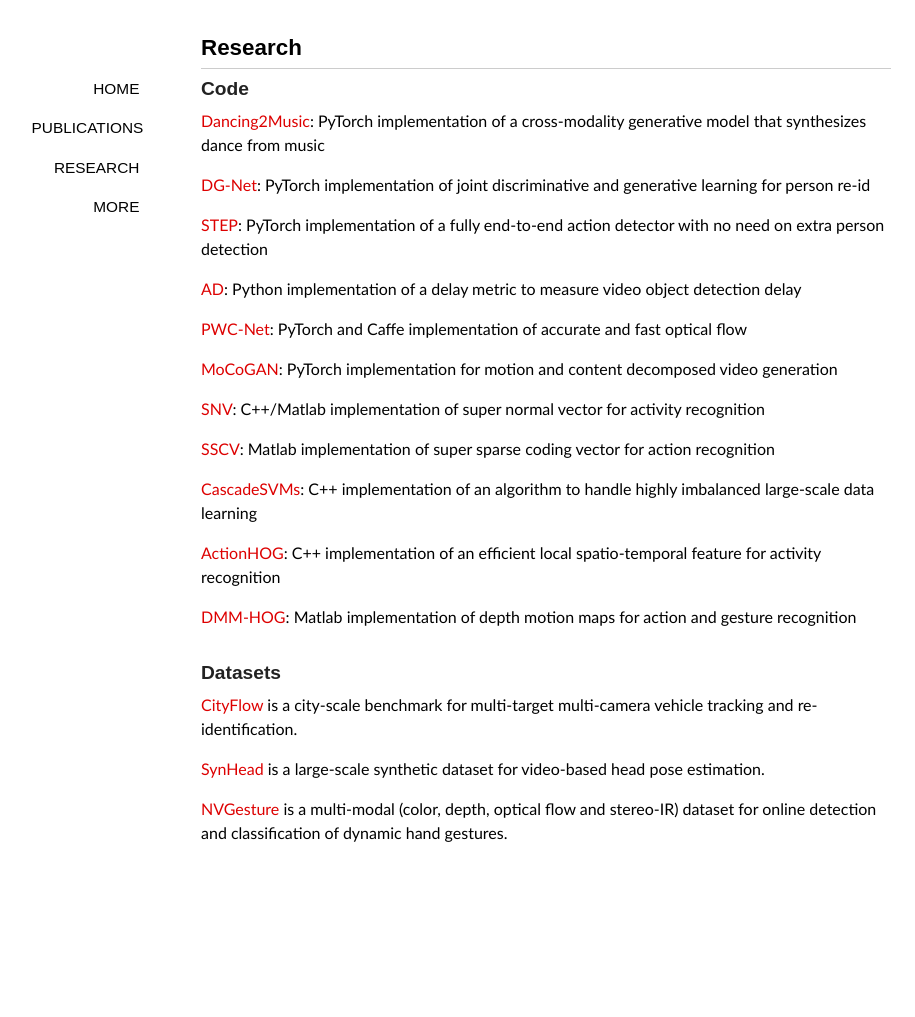
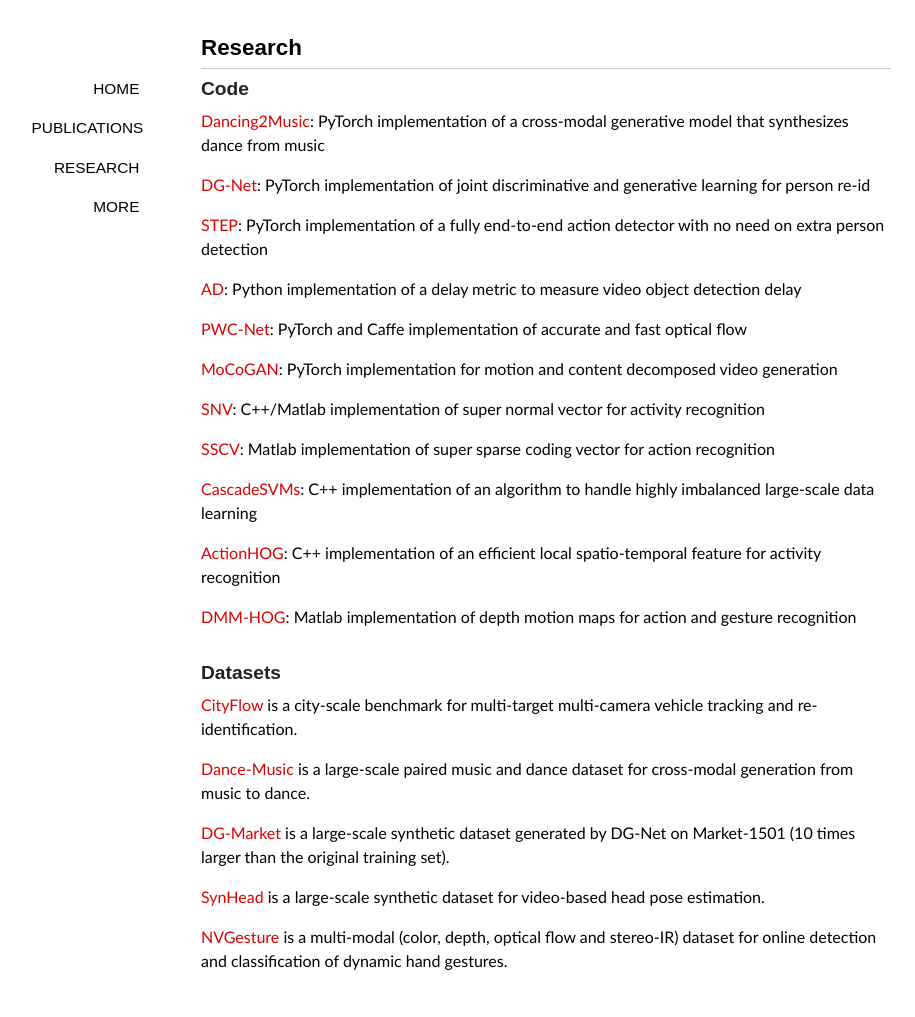
Before and after one commit to xiaodongyang/xiaodongyang.github.io, a Jekyll site: the page built from research/index.md, in a window 1280 px wide. Shown: the whole page, without its empty margins (94-1009 px from the left). Built offline with Jekyll 4.4.1, drawn with Linux system fonts in a browser that asks for light colours; some web fonts are replaced; before the commit the page ends 900 px from its top, so only the background shows below that.

Commit message:
Update index.md

```diff
--- a/research/index.md
+++ b/research/index.md
@@ -5,7 +5,7 @@
 ---
 ### Code
 
-[Dancing2Music](https://github.com/NVlabs/Dancing2Music): PyTorch implementation of a cross-modality generative model that synthesizes dance from music
+[Dancing2Music](https://github.com/NVlabs/Dancing2Music): PyTorch implementation of a cross-modal generative model that synthesizes dance from music
 
 [DG-Net](https://github.com/NVlabs/DG-Net): PyTorch implementation of joint discriminative and generative learning for person re-id
 
@@ -32,6 +32,10 @@
 
 [CityFlow](https://www.aicitychallenge.org) is a city-scale benchmark for multi-target multi-camera vehicle tracking and re-identification.
 
+[Dance-Music](http://vllab.ucmerced.edu/hylee/Dancing2Music/script.txt) is a large-scale paired music and dance dataset for cross-modal generation from music to dance.
+
+[DG-Market](https://github.com/NVlabs/DG-Net#dg-market) is a large-scale synthetic dataset generated by DG-Net on Market-1501 (10 times larger than the original training set).
+
 [SynHead](https://research.nvidia.com/publication/dynamic-facial-analysis-bayesian-filtering-recurrent-neural-networks) is a large-scale synthetic dataset for video-based head pose estimation.
 
 [NVGesture](https://research.nvidia.com/publication/online-detection-and-classification-dynamic-hand-gestures-recurrent-3d-convolutional) is a multi-modal (color, depth, optical flow and stereo-IR) dataset for online detection and classification of dynamic hand gestures.
```
